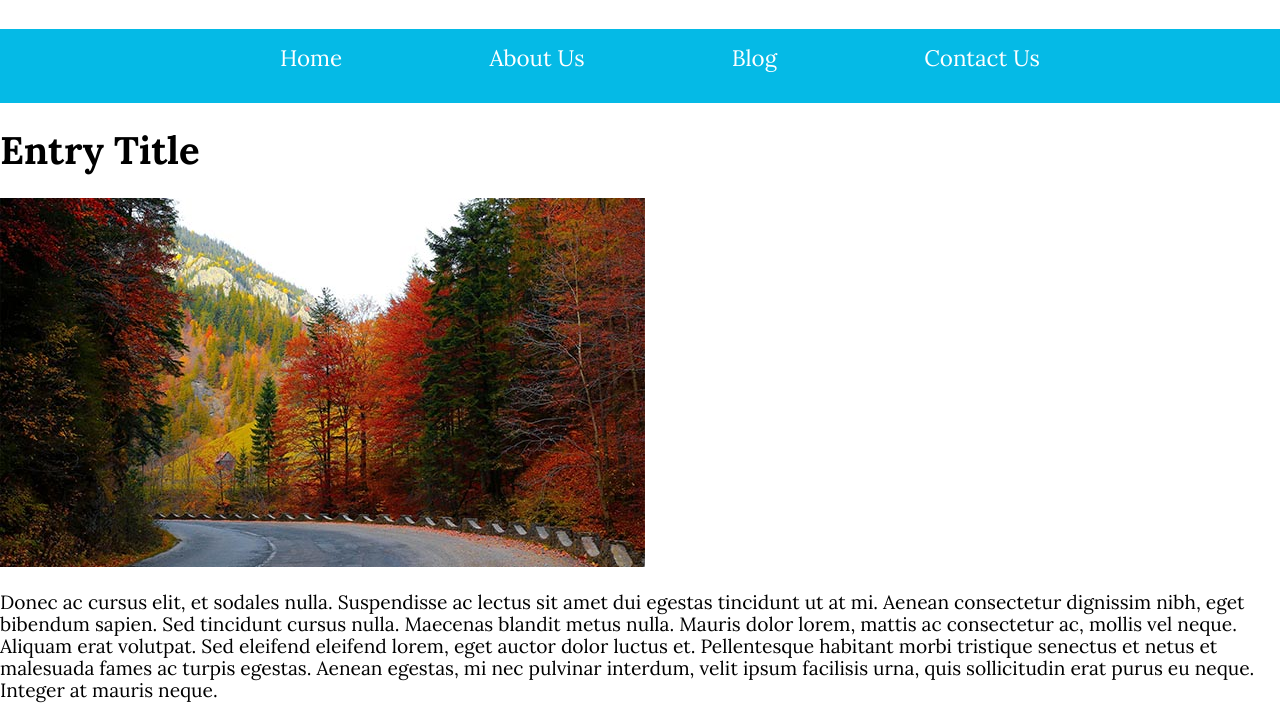
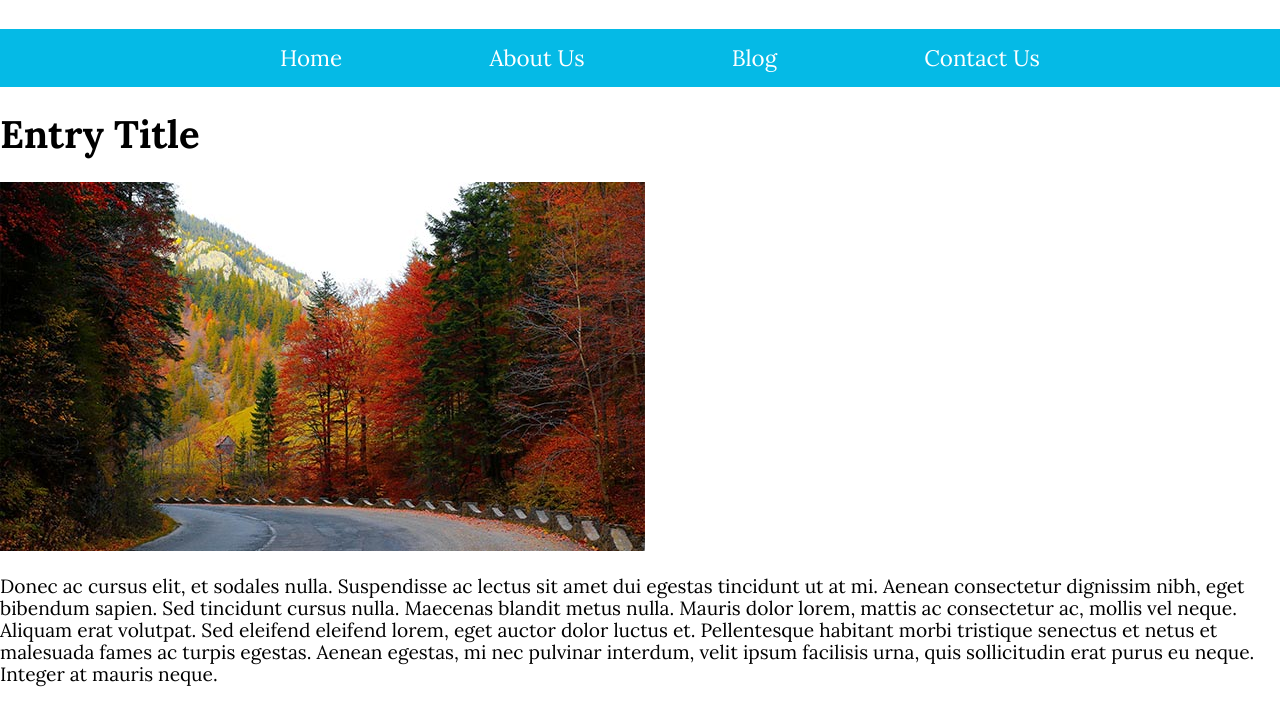
Before and after one commit to shashanknaik808/08_building_a_blog_entry_layout, a plain HTML site: page index.html in a window 1280 px wide. Shown: the part 94-799 px from the top of the page. Drawn offline with nearby package versions, Linux system fonts and the light colour scheme.

Commit message:
Finishing the Main Nav

```diff
--- a/css/style.css
+++ b/css/style.css
@@ -62,6 +62,12 @@ body {
     text-align: center;
 }
 
+@media (min-width:768px) {
+    .main-navigation ul li {
+        margin-bottom: 0;
+    }
+}
+
 .main-navigation ul li:last-of-type {
     margin-bottom: 0;
 }
```
